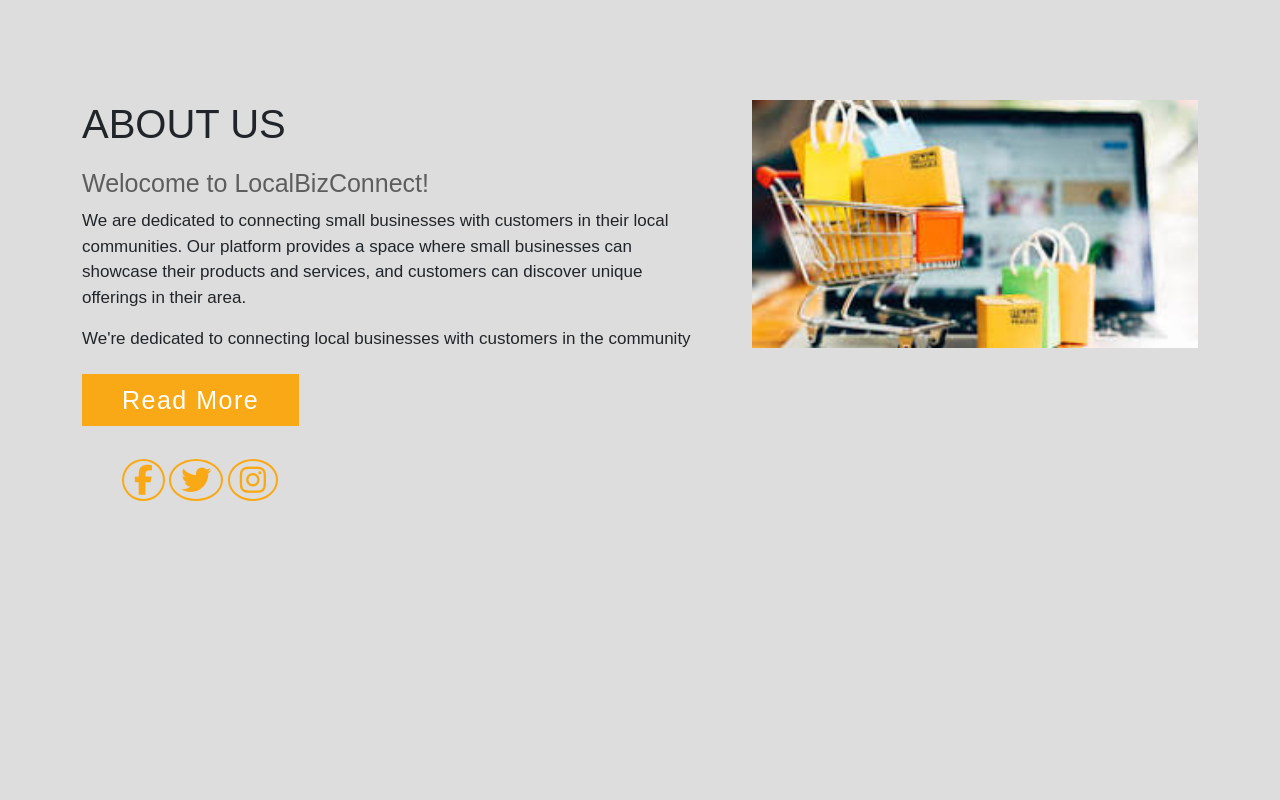
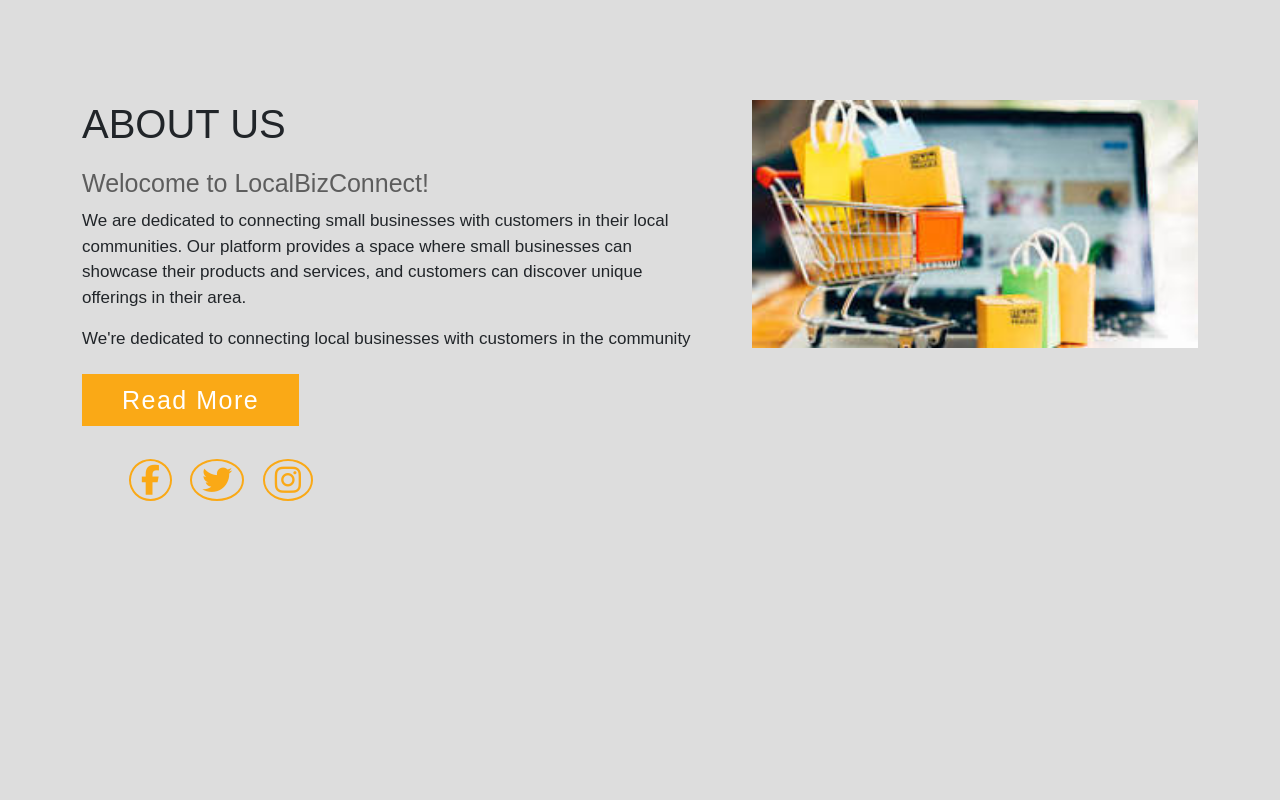
Before and after one commit to namutala/website, a Django app: template storefront/templates/storefront/about.html in a window 1280 px wide. Run offline with Django 5.2, Linux system fonts and the light colour scheme; the template is opened without the code that fills it, so the values that code supplies are empty.

Commit message:
updating about page

```diff
--- a/static/about.css
+++ b/static/about.css
@@ -62,6 +62,16 @@
 .content-section .social{
     margin: 40px 40px;
 }
+.content-section .social a{
+    text-decoration: none;
+    color: #222;
+    font-size: 25px;
+    padding: 0px 7px;
+}
+.content-section .social a:hover{
+    color: #FAA916;
+    transition: 1s ease;
+}
 .content-section .social i{
     color: #FAA916;
     font-size: 30px;
```
